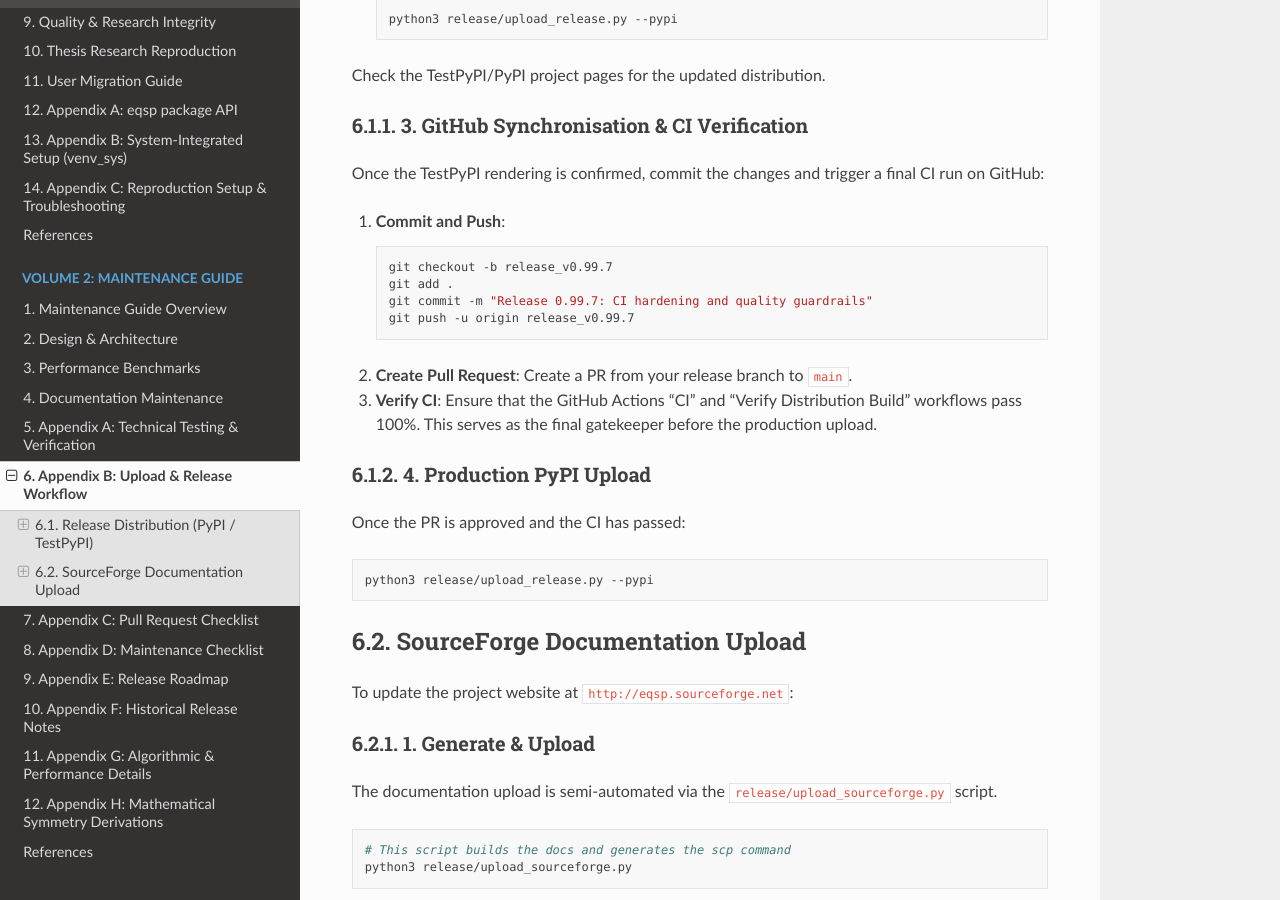
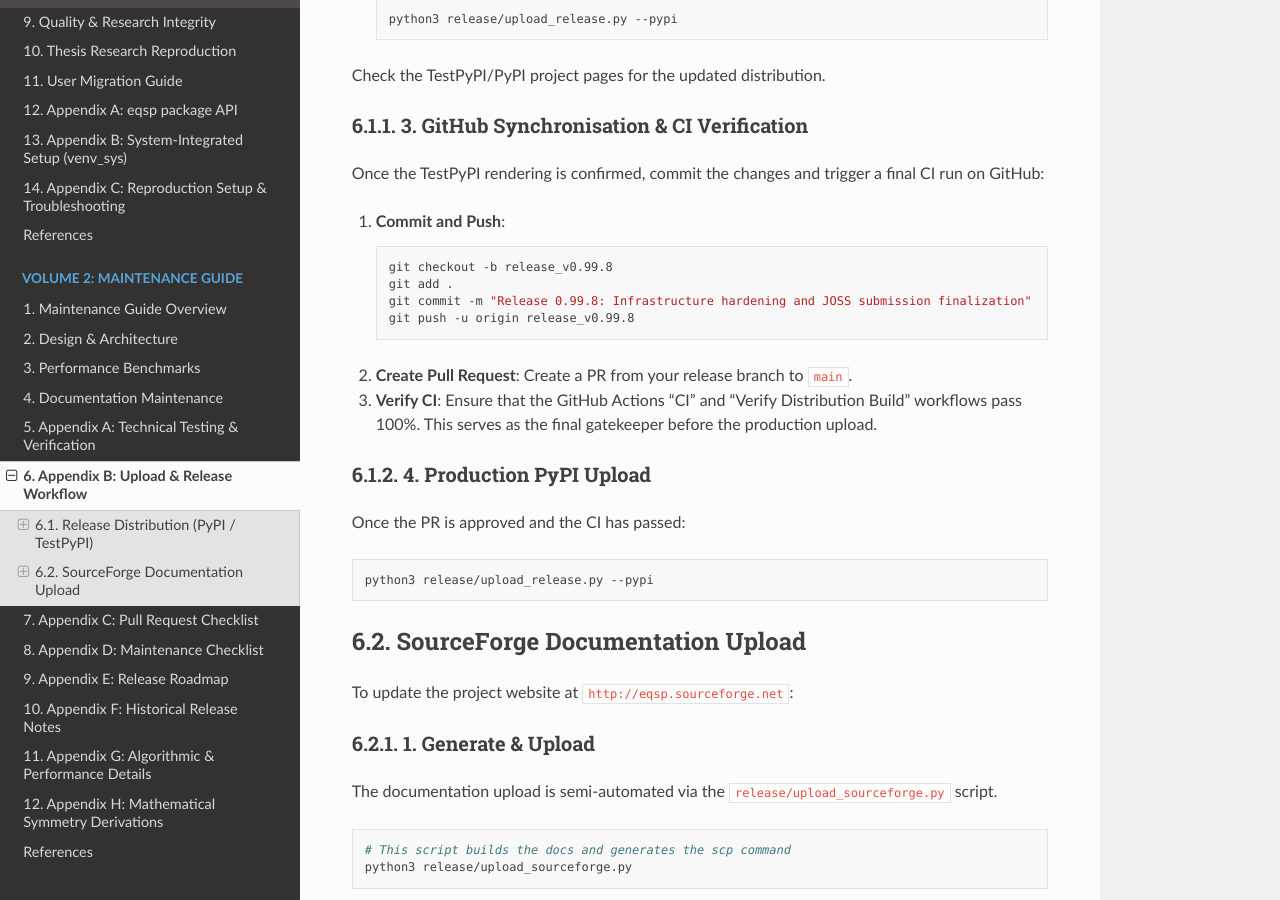
Before and after one commit to penguian/eqsp, a Sphinx documentation site: the page built from doc/maintainer/upload_guide.md, in a window 1280 px wide and 900 px high, scrolled down 661 px. Built offline with Sphinx 7.4.7 and the Read the Docs theme 3.1.0, drawn with Linux system fonts in a browser that asks for light colours.

Commit message:
Update the git example to 0.99.8

````diff
--- a/doc/maintainer/upload_guide.md
+++ b/doc/maintainer/upload_guide.md
@@ -27,10 +27,10 @@ Once the TestPyPI rendering is confirmed, commit the changes and trigger a final
 
 1. **Commit and Push**:
    ```bash
-   git checkout -b release_v0.99.7
+   git checkout -b release_v0.99.8
    git add .
-   git commit -m "Release 0.99.7: CI hardening and quality guardrails"
-   git push -u origin release_v0.99.7
+   git commit -m "Release 0.99.8: Infrastructure hardening and JOSS submission finalization"
+   git push -u origin release_v0.99.8
    ```
 
 2. **Create Pull Request**:
````
